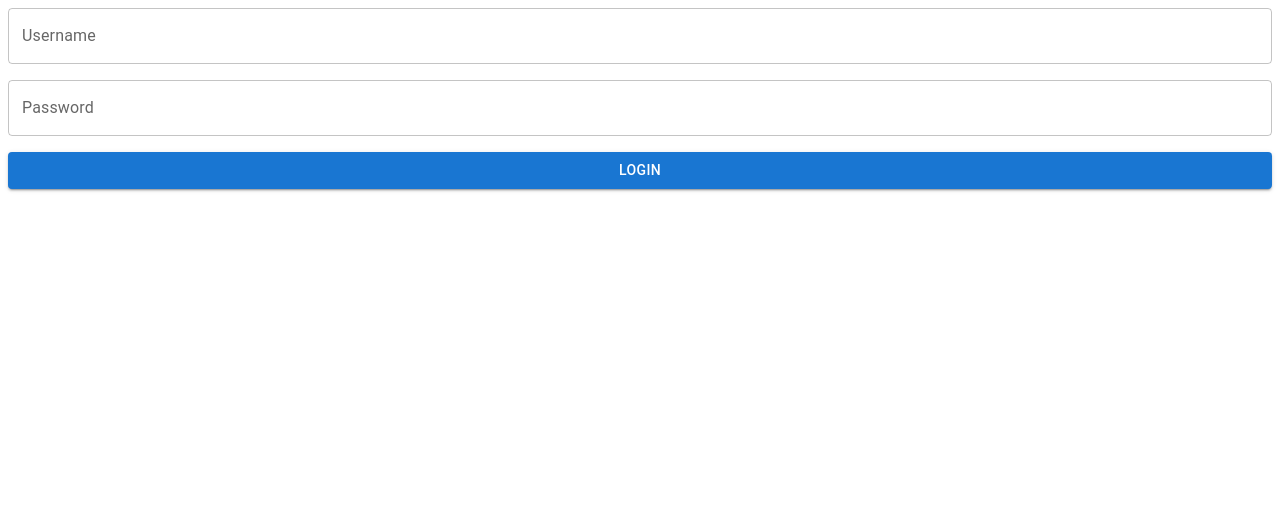
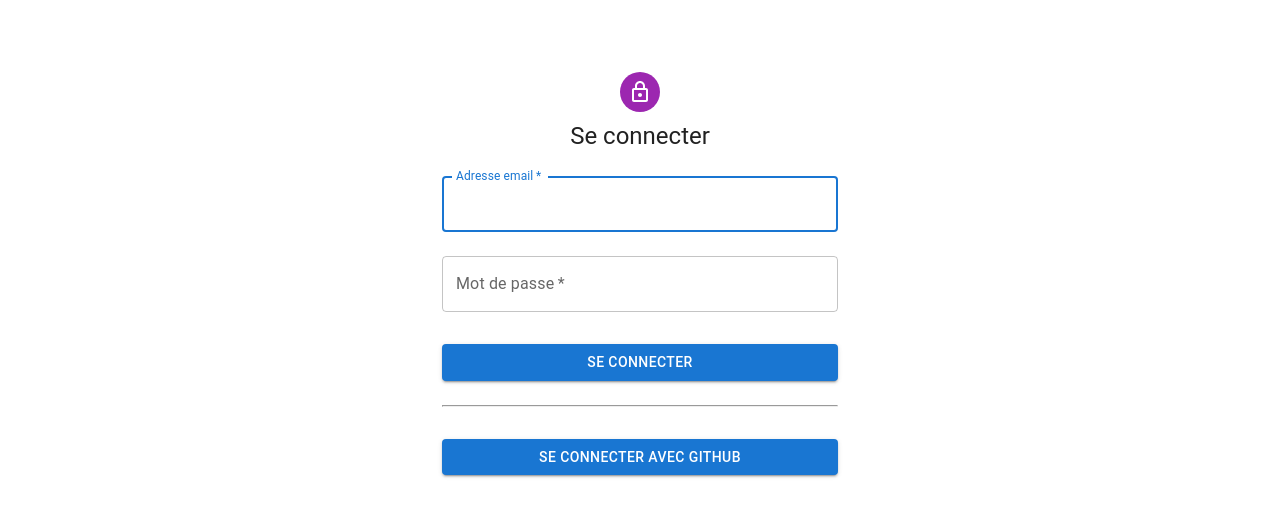
Before and after one commit to NsanVarela/Looking, a React app: page / in a window 1280 px wide. Shown: the top 516 px of the page. Built offline with nearby package versions, Linux system fonts and the light colour scheme.

Commit message:
design signin page

```diff
--- a/package.json
+++ b/package.json
@@ -14,6 +14,7 @@
   "dependencies": {
     "@emotion/react": "^11.11.0",
     "@emotion/styled": "^11.11.0",
+    "@mui/icons-material": "^5.11.16",
     "@mui/material": "^5.12.3",
     "axios": "^1.4.0",
     "cors": "^2.8.5",
--- a/src/components/login/GithubAuthButton.js
+++ b/src/components/login/GithubAuthButton.js
@@ -1,5 +1,6 @@
 import React from 'react';
 import axios from 'axios';
+import {Box, Button} from "@mui/material";
 
 const GithubAuthButton = () => {
     const handleGithubAuth = async () => {
@@ -12,7 +13,16 @@ const GithubAuthButton = () => {
     };
 
     return (
-        <button onClick={handleGithubAuth}>Se connecter avec Github</button>
+        <Box component="form" onSubmit={handleGithubAuth} noValidate sx={{ mt: 1 }}>
+            <Button
+                type="submit"
+                fullWidth
+                variant="contained"
+                sx={{ mt: 3, mb: 2 }}
+            >
+                Se connecter avec Github
+            </Button>
+        </Box>
     );
 };
 
--- a/src/components/login/Login.js
+++ b/src/components/login/Login.js
@@ -1,7 +1,20 @@
 import React, { useState } from 'react';
 import { useNavigate } from 'react-router-dom';
 import axios from 'axios';
-import {TextField, Button, Grid, createTheme} from '@mui/material';
+import {
+    TextField,
+    Button,
+    Grid,
+    createTheme,
+    ThemeProvider,
+    Container,
+    CssBaseline,
+    Avatar,
+    Box,
+    Typography
+} from '@mui/material';
+import LockOutlinedIcon from '@mui/icons-material/LockOutlined';
+import GithubAuthButton from "./GithubAuthButton";
 // import GithubAuthButton from './GithubAuthButton';
 
 const theme = createTheme();
@@ -9,11 +22,11 @@ const theme = createTheme();
 export default function Login() {
     const navigate = useNavigate();
 
-    const [username, setUsername] = useState('');
+    const [email, setEmail] = useState('');
     const [password, setPassword] = useState('');
 
-    const handleUsernameChange = (event) => {
-        setUsername(event.target.value);
+    const handleEmailChange = (event) => {
+        setEmail(event.target.value);
     };
 
     const handlePasswordChange = (event) => {
@@ -24,7 +37,7 @@ export default function Login() {
         event.preventDefault();
 
         try {
-            const response = await axios.post('http://localhost:3002/login', { username, password });
+            const response = await axios.post('http://localhost:3002/login', { email, password });
 
             if (response.status === 200) {
                 console.log('Le formulaire a été envoyé avec succès');
@@ -39,8 +52,64 @@ export default function Login() {
     };
 
     return (
+        <ThemeProvider theme={theme}>
+            <Container component="main" maxWidth="xs">
+                <CssBaseline />
+                <Box
+                    sx={{
+                        marginTop: 8,
+                        display: 'flex',
+                        flexDirection: 'column',
+                        alignItems: 'center',
+                    }}
+                >
+                    <Avatar sx={{ m: 1, bgcolor: 'secondary.main' }}>
+                        <LockOutlinedIcon />
+                    </Avatar>
+                    <Typography component="h1" variant="h5">
+                        Se connecter
+                    </Typography>
+                    <Box component="form" onSubmit={handleSubmit} noValidate sx={{ mt: 1 }}>
+                        <TextField
+                            margin="normal"
+                            required
+                            fullWidth
+                            id="email"
+                            label="Adresse email"
+                            name="email"
+                            autoComplete="email"
+                            autoFocus
+                            onChange={handleEmailChange}
+                        />
+                        <TextField
+                            margin="normal"
+                            required
+                            fullWidth
+                            name="password"
+                            label="Mot de passe"
+                            type="password"
+                            id="password"
+                            autoComplete="current-password"
+                            onChange={handlePasswordChange}
+                        />
+                        <Button
+                            type="submit"
+                            fullWidth
+                            variant="contained"
+                            sx={{ mt: 3, mb: 2 }}
+                        >
+                            Se connecter
+                        </Button>
+                    </Box>
+                </Box>
+                <hr />
+                <Box>
+                    <GithubAuthButton />
+                </Box>
+            </Container>
+        </ThemeProvider>
         // <GithubAuthButton />
-        <form onSubmit={handleSubmit}>
+        /*<form onSubmit={handleSubmit}>
             <Grid container spacing={2}>
                 <Grid item xs={12}>
                     <TextField
@@ -71,6 +140,6 @@ export default function Login() {
                     </Button>
                 </Grid>
             </Grid>
-        </form>
+        </form>*/
     );
 }
```
Also changed, not shown: 2 other files (tests, documents, lock files or other folders).
